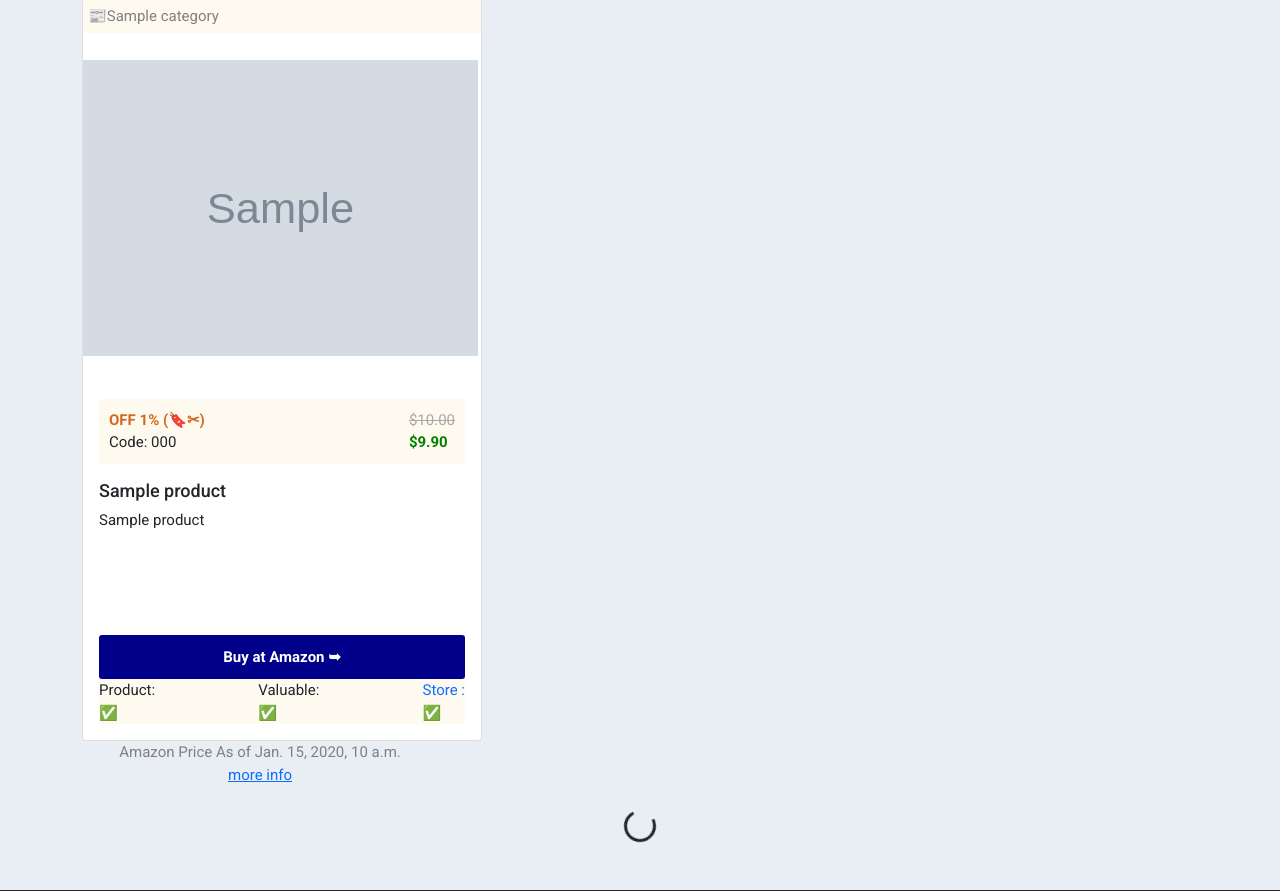
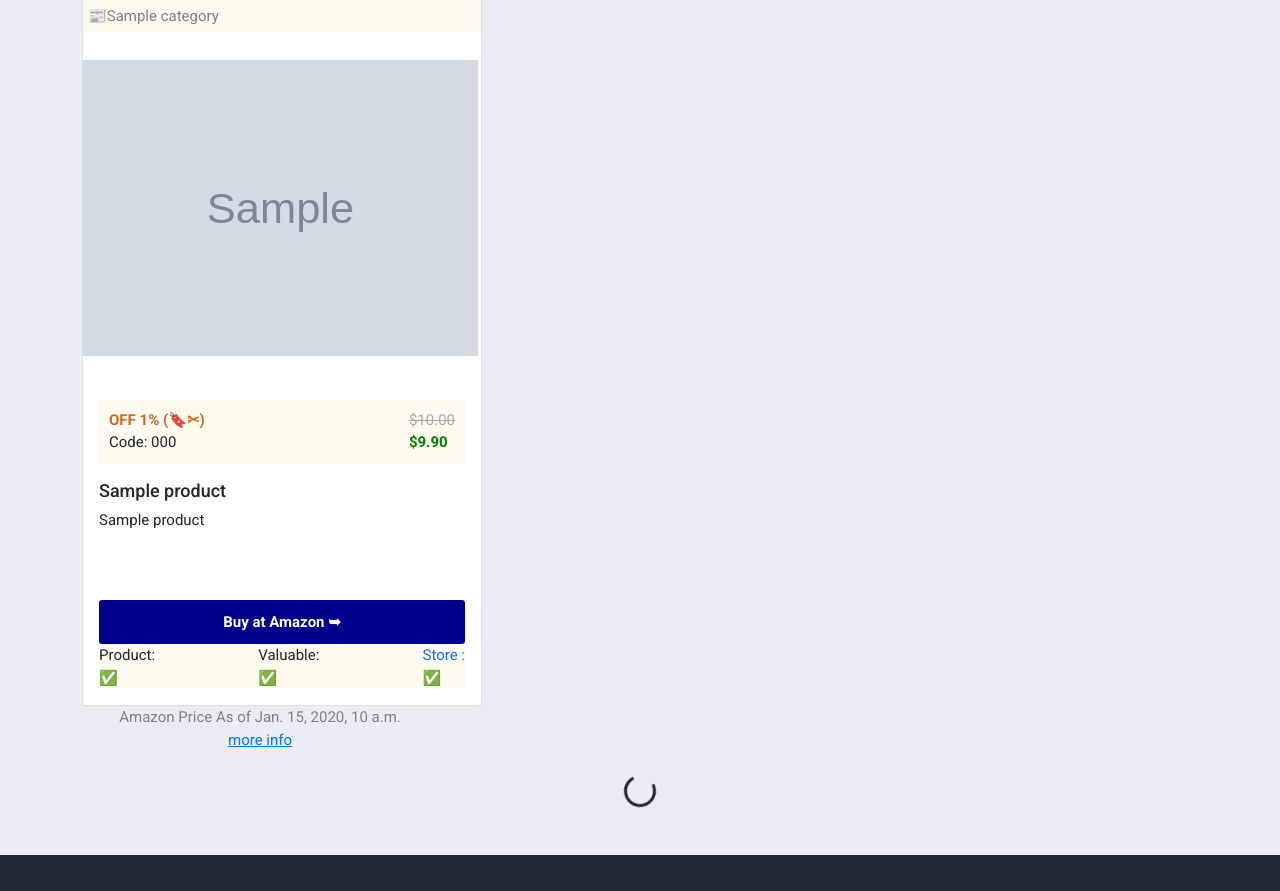
Before and after one commit to razzaghi/django-shop-dockerize, a Django app: page / in a window 1280 px wide. Shown: the part 303-1194 px from the top of the page. Run offline with Django 3.2, Linux system fonts and the light colour scheme; tables that the repository leaves empty hold one stand-in row (values such as "Sample post"); grey boxes marked "Sample" are stand-in pictures; some libraries are stand-ins or nearby versions.

Commit message:
Improve css card

```diff
--- a/static/assets/css/custom.css
+++ b/static/assets/css/custom.css
@@ -85,5 +85,5 @@ img.card__image {
 
 }
 .card-text {
-  min-height: 110px;
+  min-height: 75px;
 }
```
